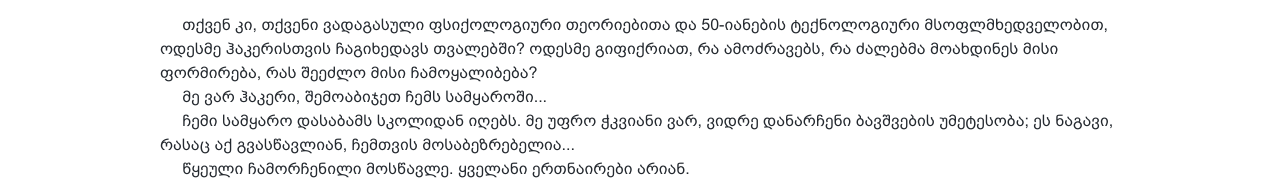
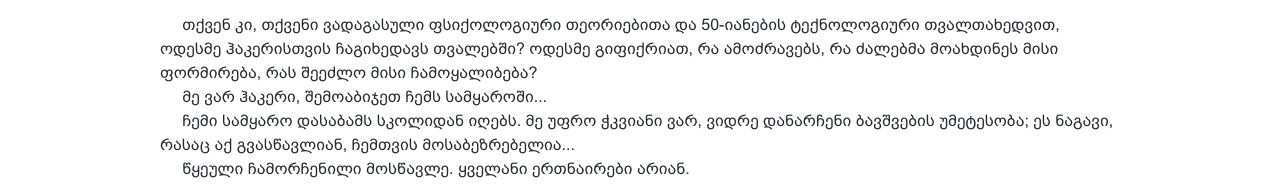
Before and after one commit to davidkadaria/hacker-manifesto, a plain HTML site: page index.html in a window 1280 px wide. Shown: the part 281-475 px from the top of the page. Drawn offline with Linux system fonts and the light colour scheme.

Commit message:
Update index.html

```diff
--- a/index.html
+++ b/index.html
@@ -72,7 +72,7 @@
     <p align="center">დაწერილია 1986 წლის 8 იანვარს</p>
     <p>     დღეს კიდევ ერთი დაიჭირეს, ყველაფერი გაზეთებშია. „მოზარდი კომპიუტერული დანაშაულისთვის დააკავეს“, „ჰაკერი
       საბანკო სისტემაში უნებართვოდ შეღწევისთვის დააკავეს“...<br>     წყეული ბავშვები. ყველანი ერთნაირები არიან.</p>
-    <p>     თქვენ კი, თქვენი ვადაგასული ფსიქოლოგიური თეორიებითა და 50-იანების ტექნოლოგიური მსოფლმხედველობით, ოდესმე
+    <p>     თქვენ კი, თქვენი ვადაგასული ფსიქოლოგიური თეორიებითა და 50-იანების ტექნოლოგიური თვალთახედვით, ოდესმე
       ჰაკერისთვის ჩაგიხედავს თვალებში? ოდესმე გიფიქრიათ, რა ამოძრავებს, რა ძალებმა მოახდინეს მისი ფორმირება, რას
       შეეძლო მისი ჩამოყალიბება?<br>     მე ვარ ჰაკერი, შემოაბიჯეთ ჩემს სამყაროში...<br>     ჩემი სამყარო დასაბამს სკოლიდან იღებს.
       მე უფრო ჭკვიანი ვარ, ვიდრე დანარჩენი ბავშვების უმეტესობა; ეს ნაგავი, რასაც აქ გვასწავლიან,
```
